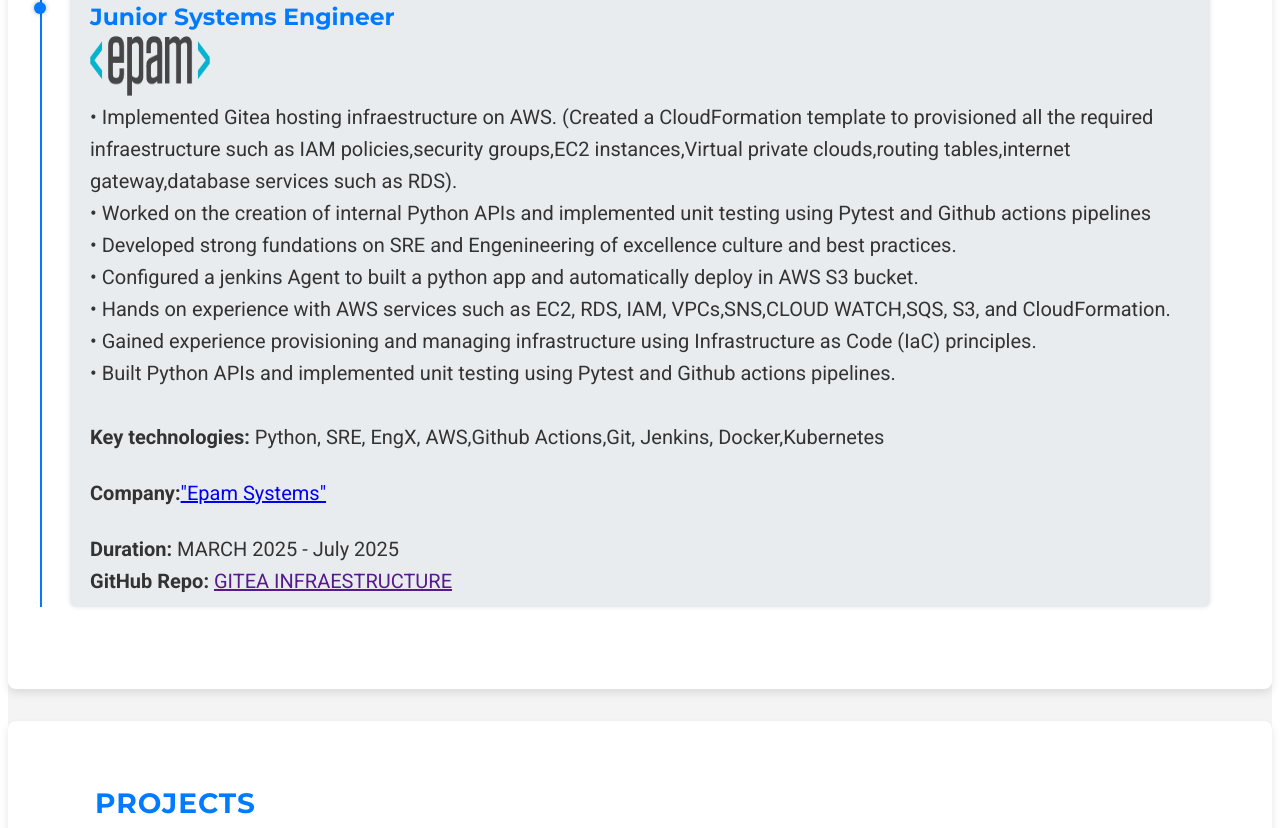
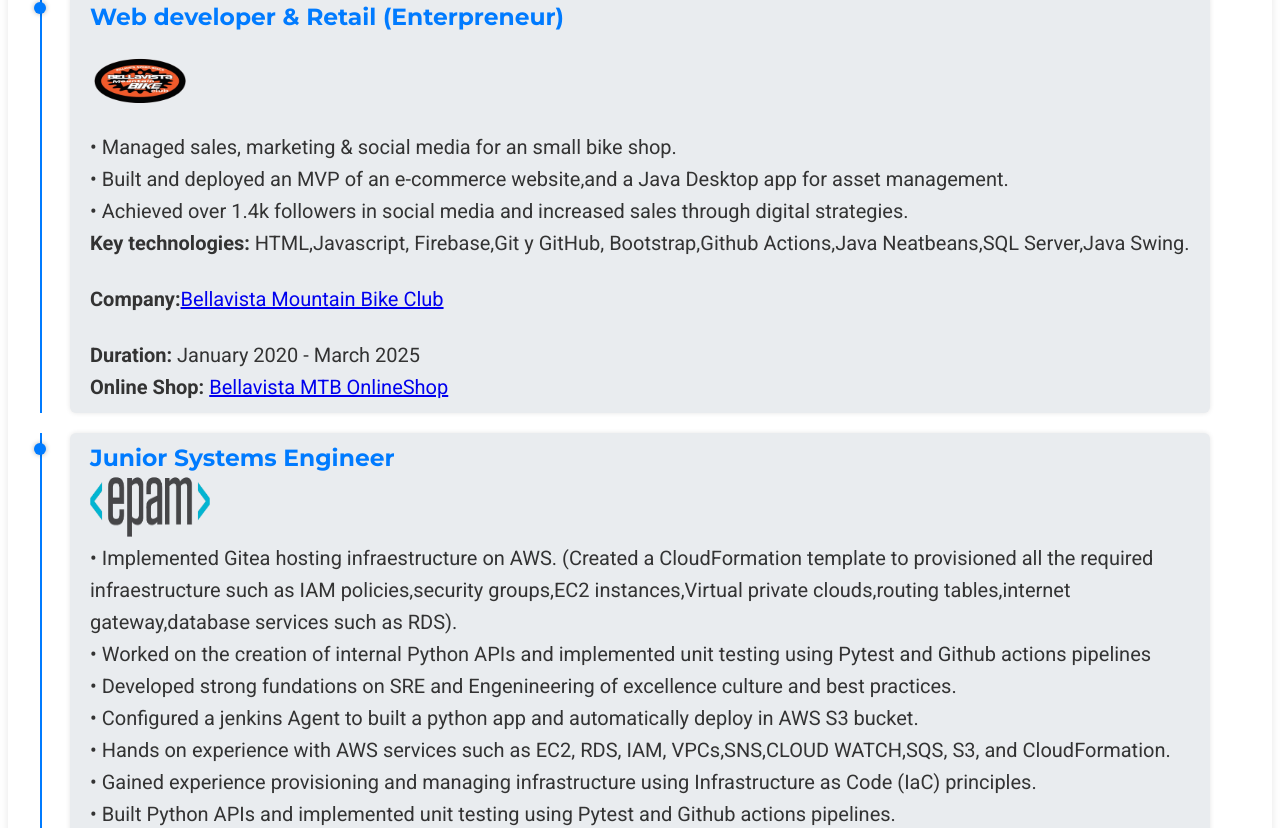
Before and after one commit to PaulOchoa952/portfolio, an Angular app: page / in a window 1280 px wide. Shown: the part 3456-4284 px from the top of the page. Built offline with nearby package versions, Linux system fonts and the light colour scheme.

Commit message:
add bella

```diff
--- a/src/app/home/home.component.html
+++ b/src/app/home/home.component.html
@@ -190,6 +190,27 @@
             </div>
                 <div class="timeline-item">
                     <div class="timeline-content">
+                        <h3>Web developer & Retail (Enterpreneur)</h3>
+                        <img src="../assets/images/bella.png" alt="Company Logo" width="100" height="90" >
+                        <p>
+                        • Managed sales, marketing & social media for an small bike shop.
+                        <br>
+                        • Built and deployed an MVP of an e-commerce website,and a Java Desktop app for asset management.
+                        <br>
+                        • Achieved over 1.4k followers in social media and increased sales through digital strategies.
+                        <br>
+                        <strong>Key technologies:</strong> HTML,Javascript, Firebase,Git y GitHub, Bootstrap,Github Actions,Java Neatbeans,SQL Server,Java Swing.
+
+                        </p>
+                        <br>
+                        <p><strong>Company:</strong><a href="https://www.facebook.com/BellavistaMountainBikeClub/" target="_blank">Bellavista Mountain Bike Club</a></p>
+                        <br>
+                        <p><strong>Duration:</strong> January 2020 - March 2025</p>
+                        <p><strong>Online Shop: </strong> <a href="https://bellavistamtb-dc487.firebaseapp.com/" target="_blank">Bellavista MTB OnlineShop</a></p>
+                    </div>
+            </div>
+                <div class="timeline-item">
+                    <div class="timeline-content">
                         <h3>Junior Systems Engineer</h3>
                         <img src="../assets/images/epam2.png" alt="Company Logo" width="120" height="60" >
                         <p>
@@ -215,10 +236,10 @@
 
                         </p>
                         <br>
-                    <p><strong>Company:</strong><a href="https://www.epam.com/" target="_blank">"Epam Systems"</a></p>
+                        <p><strong>Company:</strong><a href="https://www.epam.com/" target="_blank">Epam Systems</a></p>
                         <br>
                         <p><strong>Duration:</strong> MARCH 2025 - July 2025</p>
-                    <p><strong>GitHub Repo: </strong> <a href="" target="_blank">GITEA INFRAESTRUCTURE</a></p>
+                        <!--<p><strong>GitHub Repo: </strong> <a href="" target="_blank">GITEA INFRAESTRUCTURE</a></p>-->
                     </div>
             </div>
             <!-- Agrega más experiencias de trabajo aquí -->
```
Also changed, not shown: src/assets/images/bella.png (added). Lines whose indentation alone changed are shown as unchanged.
